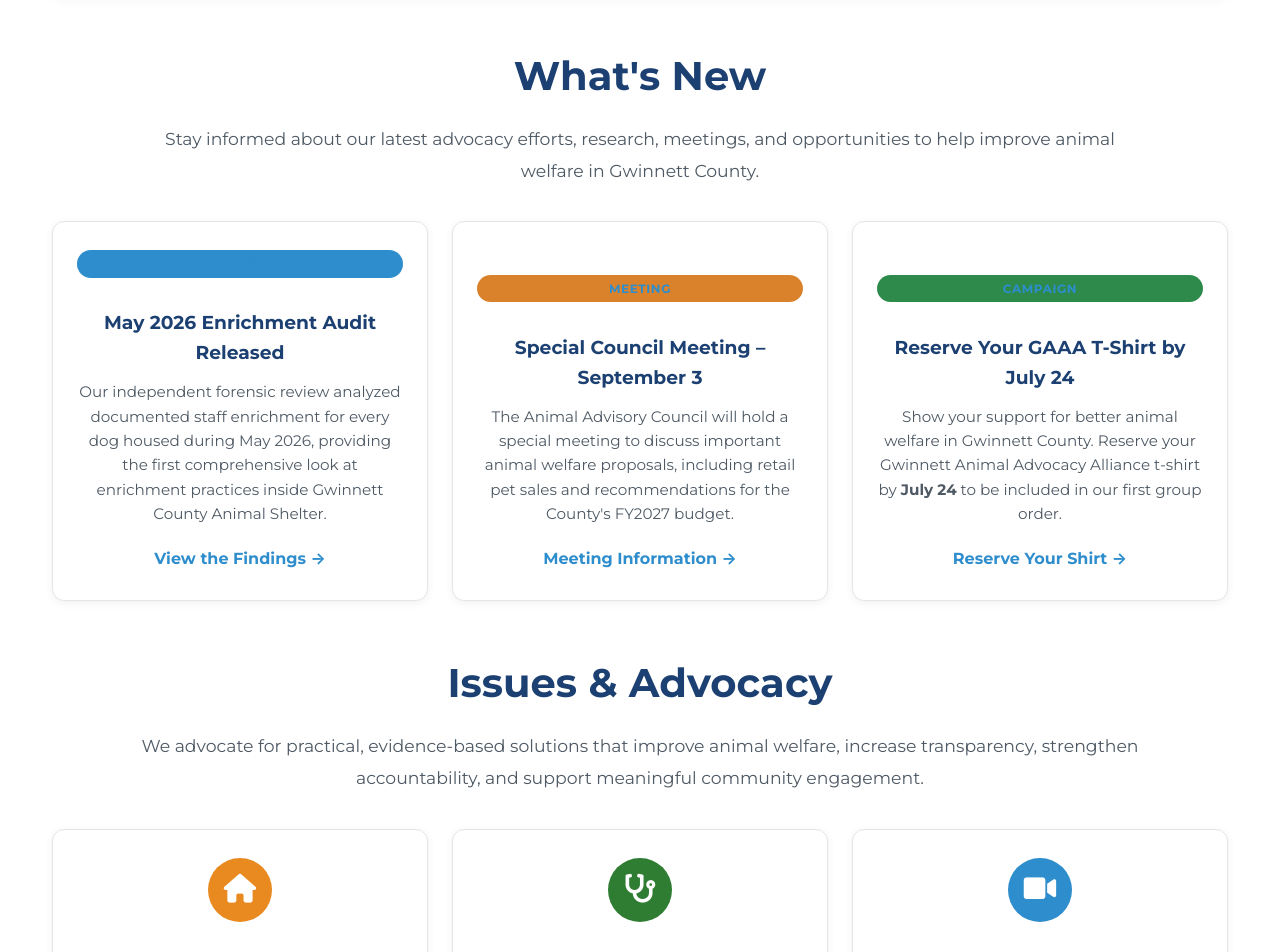
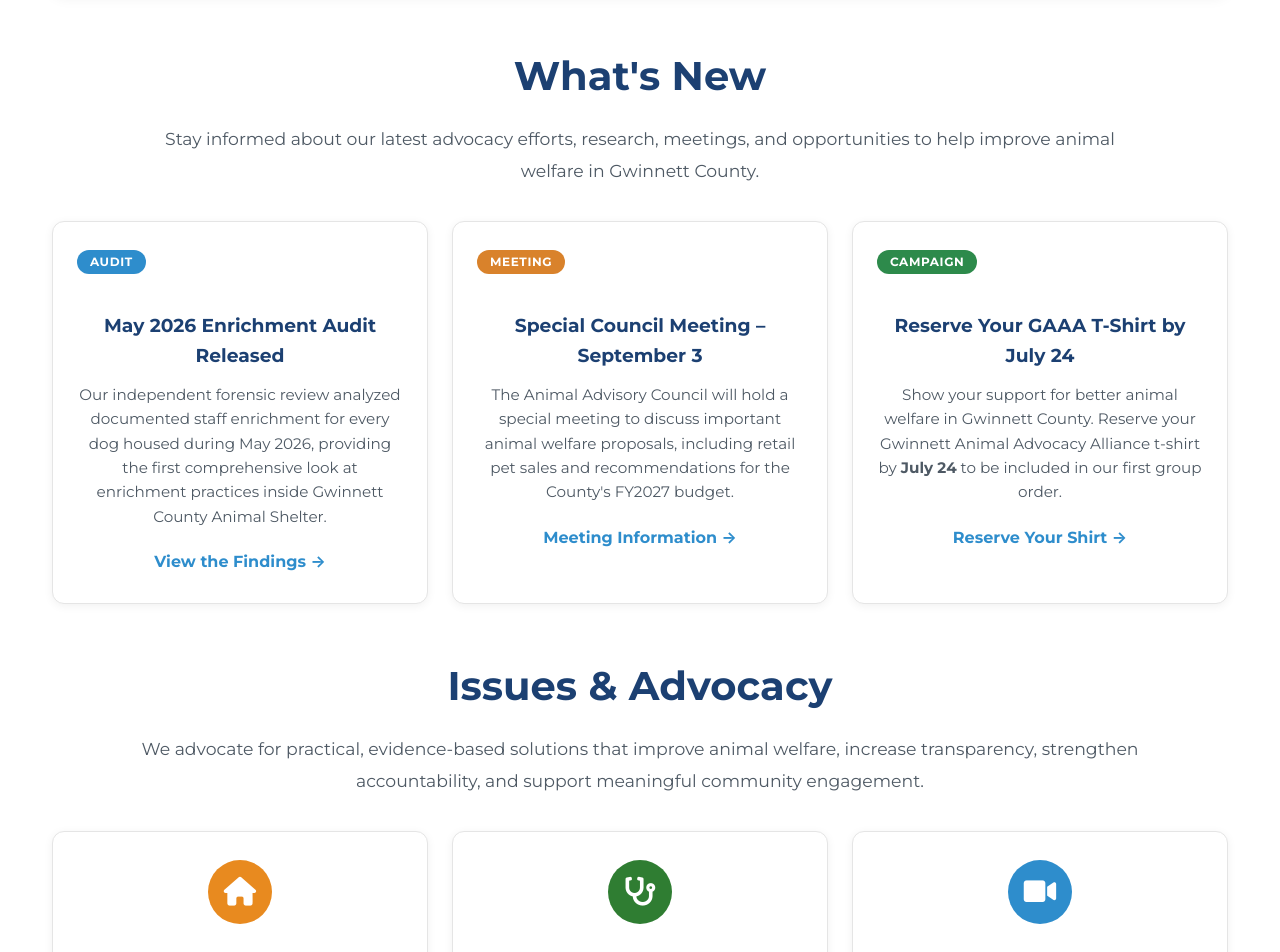
Before and after one commit to whitleybacon/gwinnett-animal-advocacy-alliance, a Jekyll site: the page built from index.html, in a window 1280 px wide. Shown: the part 1041-1993 px from the top of the page. Built offline with Jekyll 4.4.1, drawn with Linux system fonts in a browser that asks for light colours.

Commit message:
Update default.html

```diff
--- a/_layouts/default.html
+++ b/_layouts/default.html
@@ -523,6 +523,26 @@
             font-weight: 700;
         }
 
+        /* Fix What's New badges */
+
+        .home-card .status-badge {
+            align-self: flex-start;
+            width: auto;
+            margin: 0 0 18px;
+            padding: 6px 13px;
+            color: #fff;
+            line-height: 1;
+        }
+
+        .whats-new-section .home-card {
+            text-align: left;
+        }
+
+        .whats-new-section .story-link {
+            margin-top: auto;
+            align-self: flex-start;
+        }
+
         .center-button {
             text-align: center;
             margin-top: 25px;
```
